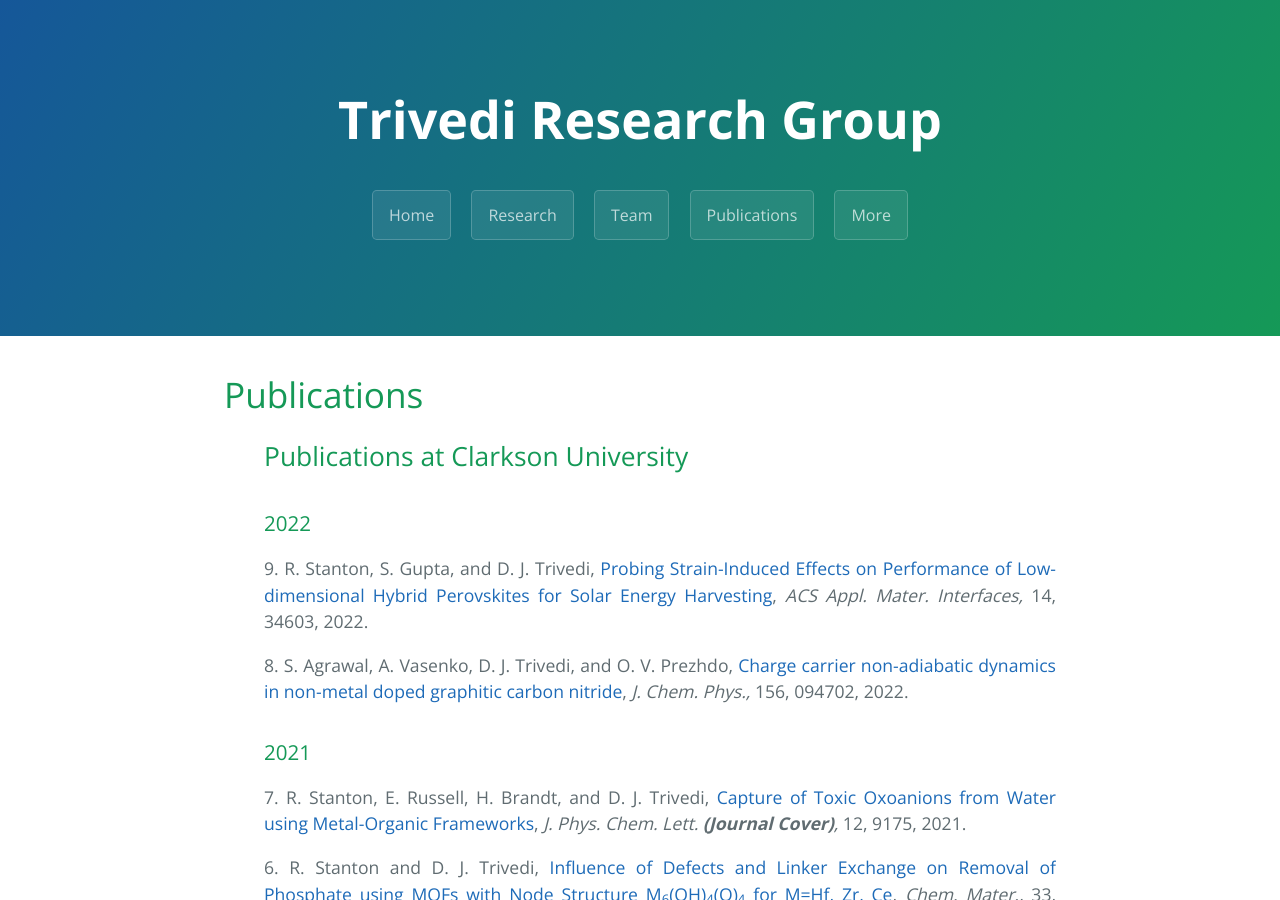
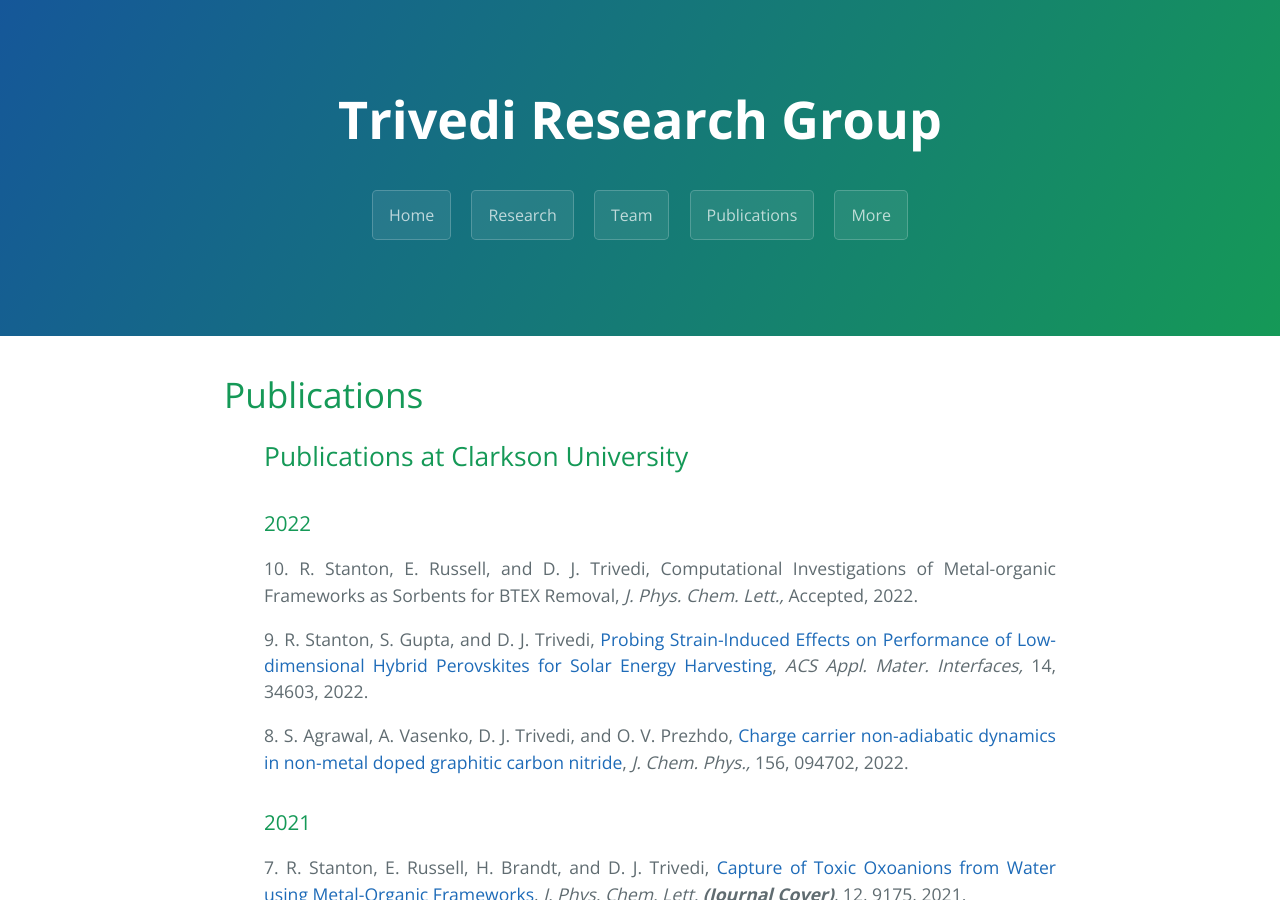
Before and after one commit to dharatrivedi/dharatrivedi.github.io, a Jekyll site: the page built from publication.html, in a window 1280 px wide and 900 px high. Built offline with Jekyll 4.4.1, drawn with Linux system fonts in a browser that asks for light colours.

Commit message:
Update publication.html

```diff
--- a/publication.html
+++ b/publication.html
@@ -8,6 +8,8 @@
   <ul class="clearfix" style="text-align:justify">
     <h2>Publications at Clarkson University</h2>
     <h3>2022</h3>
+     10. R. Stanton, E. Russell, and D. J. Trivedi, Computational Investigations of Metal-organic Frameworks as Sorbents for BTEX Removal, <i> J. Phys. Chem. Lett.,</i> Accepted, 2022.<br />
+          <p> </p>
       9. R. Stanton, S. Gupta, and D. J. Trivedi, <a href="https://doi.org/10.1021/acsami.2c05842">Probing Strain-Induced Effects on Performance of Low-dimensional Hybrid Perovskites for Solar Energy Harvesting</a>, <i> ACS Appl. Mater. Interfaces,</i> 14, 34603, 2022.<br />
           <p> </p>
       8. S. Agrawal, A. Vasenko, D. J. Trivedi, and O. V. Prezhdo, <a href="https://doi.org/10.1063/5.0079085">Charge carrier non-adiabatic dynamics in non-metal doped graphitic carbon nitride</a>, <i> J. Chem. Phys.,</i> 156, 094702, 2022.<br />
```
